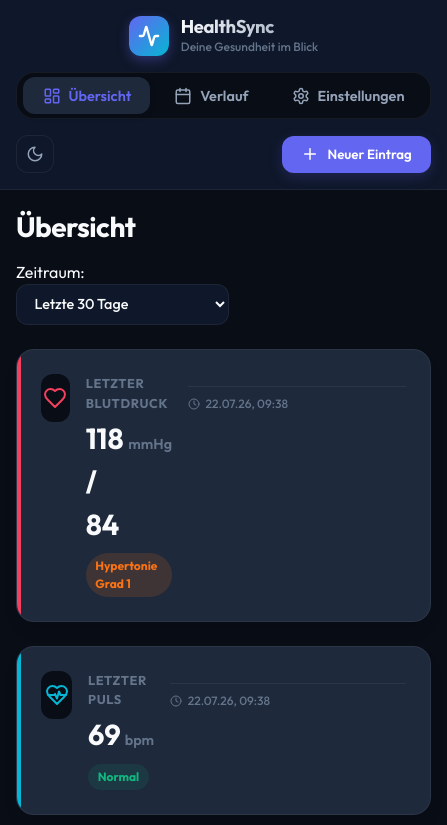
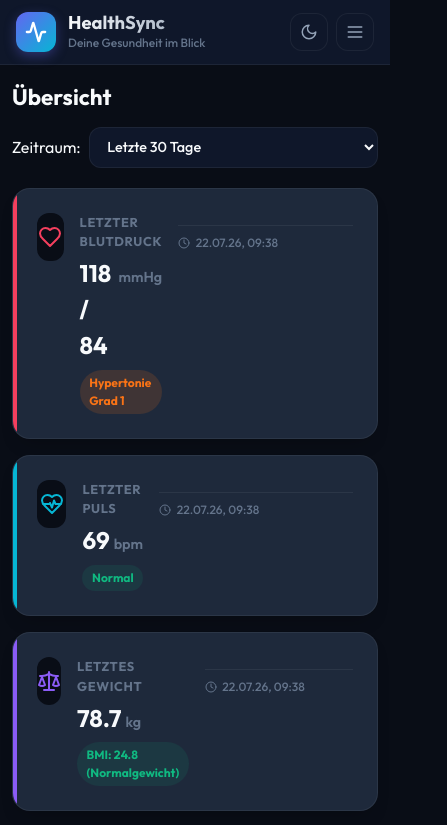
Before and after one commit to hucky61/meine-gesundheit, a React (Vite) app: page / in a window 390 px wide. Shown: the top 825 px of the page, 447 px wide, since content can reach past the window. Built offline with nearby package versions, Linux system fonts and the light colour scheme.

Commit message:
Add responsive mobile navbar with hamburger menu toggle

```diff
--- a/src/components/Navbar.jsx
+++ b/src/components/Navbar.jsx
@@ -1,9 +1,22 @@
-import React from 'react';
-import { Activity, LayoutDashboard, Calendar, Settings, Sun, Moon, Plus } from 'lucide-react';
+import React, { useState } from 'react';
+import { Activity, LayoutDashboard, Calendar, Settings, Sun, Moon, Plus, Menu, X } from 'lucide-react';
 
 export default function Navbar({ activeTab, onTabChange, theme, onToggleTheme, onOpenModal }) {
+    const [isMobileMenuOpen, setIsMobileMenuOpen] = useState(false);
+
+    const handleTabClick = (tab) => {
+        onTabChange(tab);
+        setIsMobileMenuOpen(false);
+    };
+
+    const handleOpenModalClick = () => {
+        onOpenModal();
+        setIsMobileMenuOpen(false);
+    };
+
     return (
         <header className="navbar">
+            <div className="nav-header-top">
                 <div className="nav-brand">
                     <div className="brand-icon">
                         <Activity className="brand-logo-icon" />
@@ -14,40 +27,59 @@ export default function Navbar({ activeTab, onTabChange, theme, onToggleTheme, o
                     </div>
                 </div>
 
-            <nav className="nav-menu">
+                <div className="nav-actions-mobile">
+                    <button
+                        className="btn-icon theme-toggle-btn"
+                        onClick={onToggleTheme}
+                        title="Design umschalten"
+                    >
+                        {theme === 'light' ? <Sun size={18} /> : <Moon size={18} />}
+                    </button>
+                    <button
+                        className="btn-icon btn-menu-toggle"
+                        onClick={() => setIsMobileMenuOpen(!isMobileMenuOpen)}
+                        aria-label="Menü umschalten"
+                        title="Menü umschalten"
+                    >
+                        {isMobileMenuOpen ? <X size={20} /> : <Menu size={20} />}
+                    </button>
+                </div>
+            </div>
+
+            <nav className={`nav-menu ${isMobileMenuOpen ? 'mobile-open' : ''}`}>
                 <button
                     className={`nav-link ${activeTab === 'dashboard' ? 'active' : ''}`}
-                    onClick={() => onTabChange('dashboard')}
+                    onClick={() => handleTabClick('dashboard')}
                 >
                     <LayoutDashboard size={18} />
                     <span>Übersicht</span>
                 </button>
                 <button
                     className={`nav-link ${activeTab === 'history' ? 'active' : ''}`}
-                    onClick={() => onTabChange('history')}
+                    onClick={() => handleTabClick('history')}
                 >
                     <Calendar size={18} />
                     <span>Verlauf</span>
                 </button>
                 <button
                     className={`nav-link ${activeTab === 'settings' ? 'active' : ''}`}
-                    onClick={() => onTabChange('settings')}
+                    onClick={() => handleTabClick('settings')}
                 >
                     <Settings size={18} />
                     <span>Einstellungen</span>
                 </button>
             </nav>
 
-            <div className="nav-actions">
+            <div className={`nav-actions ${isMobileMenuOpen ? 'mobile-open' : ''}`}>
                 <button
                     id="theme-toggle"
-                    className="btn-icon"
+                    className="btn-icon theme-toggle-desktop"
                     onClick={onToggleTheme}
                     title="Design umschalten"
                 >
                     {theme === 'light' ? <Sun size={18} /> : <Moon size={18} />}
                 </button>
-                <button className="btn-primary" onClick={() => onOpenModal()}>
+                <button className="btn-primary" onClick={handleOpenModalClick}>
                     <Plus size={18} />
                     <span>Neuer Eintrag</span>
                 </button>
--- a/src/index.css
+++ b/src/index.css
@@ -127,27 +127,13 @@ body {
     -webkit-font-smoothing: antialiased;
     transition: background-color var(--transition-normal), color var(--transition-normal);
     overflow-x: hidden;
+    max-width: 100vw;
 }
 
-/* Scrollbar */
-::-webkit-scrollbar {
-    width: 8px;
-    height: 8px;
-}
-::-webkit-scrollbar-track {
-    background: var(--scrollbar-track);
-}
-::-webkit-scrollbar-thumb {
-    background: var(--scrollbar-thumb);
-    border-radius: var(--radius-full);
-}
-::-webkit-scrollbar-thumb:hover {
-    background: var(--scrollbar-thumb-hover);
-}
-
-h1, h2, h3, h4, h5, h6 {
-    font-weight: 700;
-    letter-spacing: -0.02em;
+#root {
+    width: 100%;
+    max-width: 100vw;
+    overflow-x: hidden;
 }
 
 /* Main Layout Grid */
@@ -155,6 +141,9 @@ h1, h2, h3, h4, h5, h6 {
     display: grid;
     grid-template-rows: auto 1fr;
     min-height: 100vh;
+    width: 100%;
+    max-width: 100vw;
+    overflow-x: hidden;
 }
 
 /* Header & Navbar */
@@ -168,6 +157,9 @@ h1, h2, h3, h4, h5, h6 {
     position: sticky;
     top: 0;
     z-index: 50;
+    width: 100%;
+    max-width: 100vw;
+    box-sizing: border-box;
     transition: background-color var(--transition-normal), border-color var(--transition-normal);
 }
 
@@ -734,11 +726,15 @@ button {
 .history-table-card {
     padding: 0;
     overflow: hidden;
+    width: 100%;
+    max-width: 100%;
 }
 
 .table-container {
     width: 100%;
+    max-width: 100%;
     overflow-x: auto;
+    -webkit-overflow-scrolling: touch;
 }
 
 table {
@@ -1091,6 +1087,15 @@ tr:hover td {
     to { transform: translateY(0); opacity: 1; }
 }
 
+/* Mobile Header & Action Elements */
+.nav-actions-mobile {
+    display: none;
+}
+
+.theme-toggle-desktop {
+    display: flex;
+}
+
 /* --- RESPONSIVE ADJUSTMENTS --- */
 @media (max-width: 1024px) {
     .charts-grid {
@@ -1104,48 +1109,168 @@ tr:hover td {
 @media (max-width: 768px) {
     .navbar {
         flex-direction: column;
-        gap: 1rem;
-        padding: 1rem;
+        align-items: stretch;
+        padding: 0.75rem 1rem;
     }
+
+    .nav-header-top {
+        display: flex;
+        justify-content: space-between;
+        align-items: center;
+        width: 100%;
+    }
+
+    .nav-actions-mobile {
+        display: flex;
+        align-items: center;
+        gap: 0.5rem;
+    }
+
+    .theme-toggle-desktop {
+        display: none;
+    }
+
+    .nav-menu {
+        display: none;
+        flex-direction: column;
+        width: 100%;
+        gap: 0.25rem;
+        margin-top: 0.75rem;
+        background-color: var(--bg-card);
+        padding: 0.5rem;
+        border-radius: var(--radius-md);
+        border: 1px solid var(--border-color);
+        box-shadow: var(--shadow-md);
+    }
+
+    .nav-menu.mobile-open {
+        display: flex;
+        animation: fadeIn 0.2s ease-out;
+    }
+
+    .nav-menu .nav-link {
+        width: 100%;
+        justify-content: flex-start;
+        padding: 0.75rem 1rem;
+        border-radius: var(--radius-sm);
+    }
+
     .nav-actions {
+        display: none;
         width: 100%;
-        justify-content: space-between;
+        margin-top: 0.5rem;
     }
-    .nav-menu {
+
+    .nav-actions.mobile-open {
+        display: flex;
+        flex-direction: column;
+        gap: 0.5rem;
+        animation: fadeIn 0.2s ease-out;
+    }
+
+    .nav-actions.mobile-open .btn-primary {
         width: 100%;
-        justify-content: space-around;
+        justify-content: center;
+        padding: 0.75rem 1rem;
     }
+
     .main-content {
-        padding: 1rem;
+        padding: 1rem 0.75rem;
     }
+
     .view-header {
         flex-direction: column;
         align-items: flex-start;
         gap: 0.75rem;
-        margin-bottom: 1.5rem;
+        margin-bottom: 1.25rem;
     }
+
+    .view-header h2 {
+        font-size: 1.4rem;
+    }
+
+    .filter-group {
+        width: 100%;
+        display: flex;
+        align-items: center;
+        gap: 0.5rem;
+    }
+
+    .filter-group select {
+        flex-grow: 1;
+    }
+
     .history-actions {
         width: 100%;
-        flex-wrap: wrap;
+        flex-direction: column;
+        align-items: stretch;
+        gap: 0.5rem;
     }
+
     .search-box {
         width: 100%;
     }
+
     .search-box input {
         width: 100%;
     }
+
+    .history-actions button {
+        width: 100%;
+        justify-content: center;
+    }
+
     .settings-grid {
         grid-template-columns: 1fr;
     }
+
     .form-grid-2 {
         grid-template-columns: 1fr;
     }
+
     .backup-row {
         flex-direction: column;
         align-items: flex-start;
         gap: 0.75rem;
     }
+
     .backup-row button {
         width: 100%;
     }
+
+    .modal-container {
+        width: 94%;
+        max-height: 90vh;
+        overflow-y: auto;
+    }
+
+    .modal-header, .modal-form {
+        padding: 1rem;
+    }
+
+    .toast-container {
+        left: 1rem;
+        right: 1rem;
+        bottom: 1rem;
+    }
+
+    .toast {
+        min-width: unset;
+        width: 100%;
+    }
 }
+
+@media (max-width: 480px) {
+    .kpi-grid {
+        grid-template-columns: 1fr;
+        gap: 1rem;
+    }
+
+    .kpi-value {
+        font-size: 1.5rem;
+    }
+
+    .chart-wrapper {
+        height: 240px;
+    }
+}
```
Lines whose indentation alone changed are shown as unchanged.
